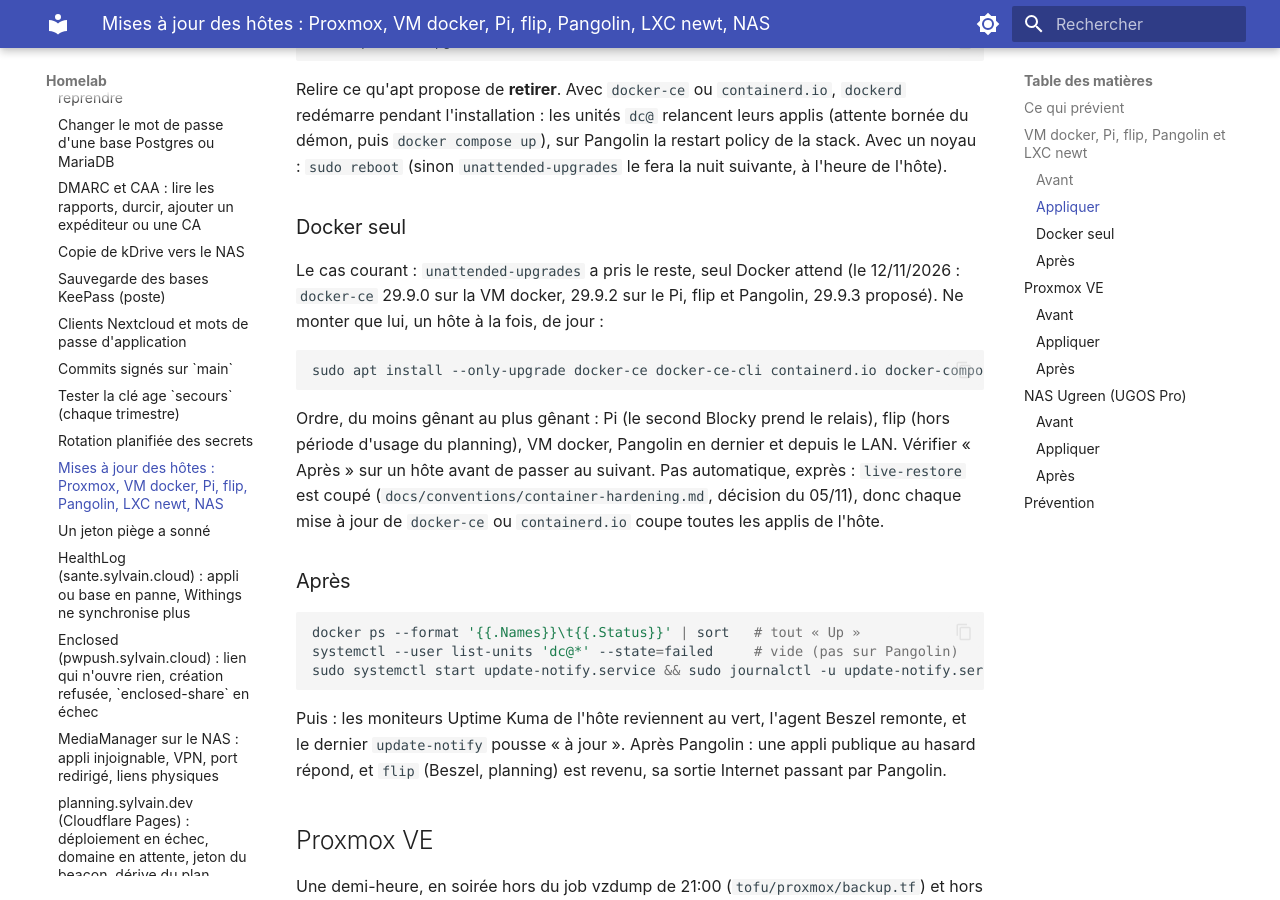
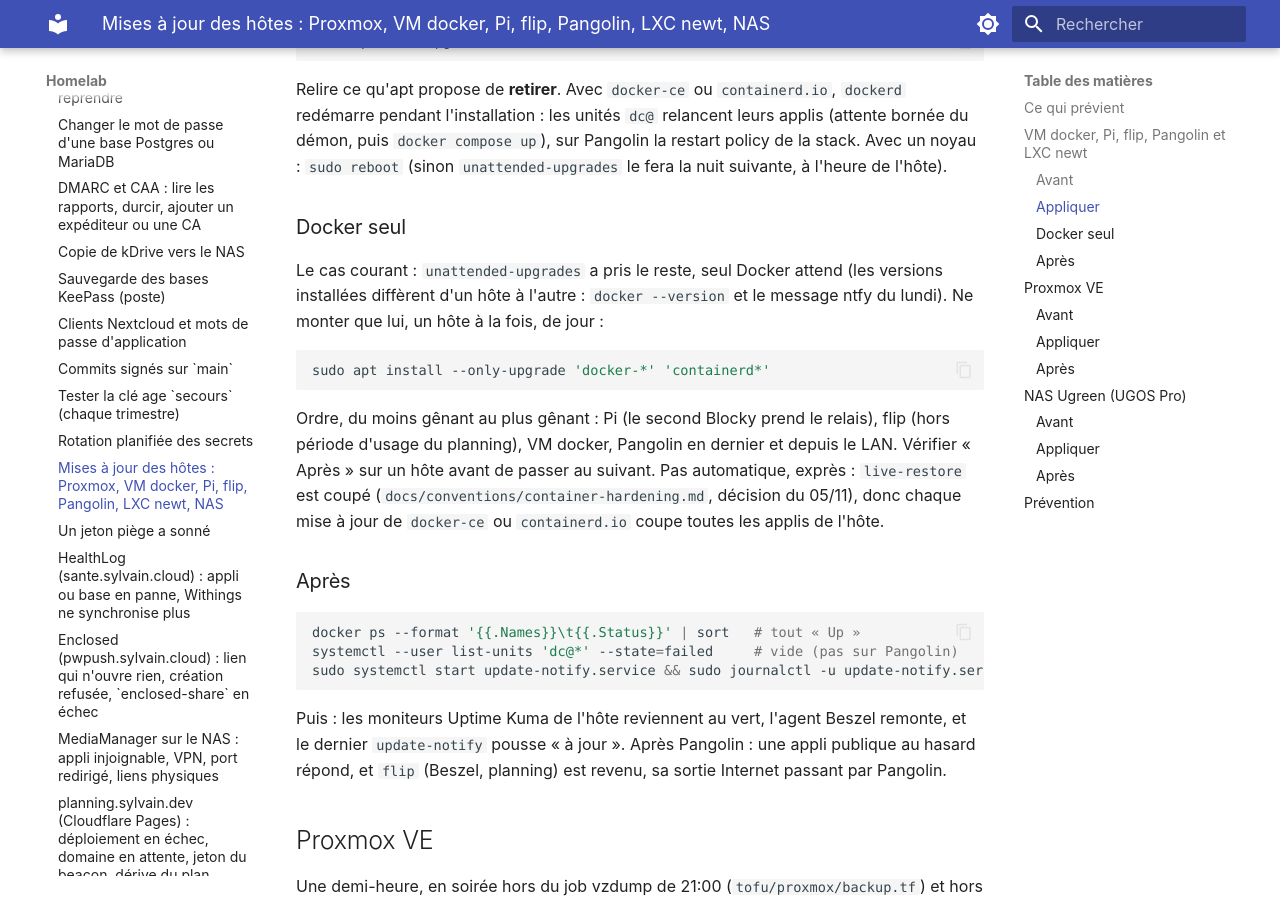
Before and after one commit to sylvainmetayer/homelab, an MkDocs documentation site: the page built from docs/runbooks/mises-a-jour-hotes.md, in a window 1280 px wide and 900 px high, scrolled down 2877 px. Built offline with MkDocs 1.6.1 and Material for MkDocs 9.7.7, drawn with Linux system fonts in a browser that asks for light colours.

Commit message:
docs(runbook): paquets Docker en glob, sans versions datées (revue)
Claude-Session: https://claude.ai/code/session_01EfxfYAbz2gwpFVQsyUyGKn

````diff
--- a/docs/runbooks/mises-a-jour-hotes.md
+++ b/docs/runbooks/mises-a-jour-hotes.md
@@ -124,12 +124,12 @@ l'heure de l'hôte).
 
 ### Docker seul
 
-Le cas courant : `unattended-upgrades` a pris le reste, seul Docker attend (le
-12/11/2026 : `docker-ce` 29.9.0 sur la VM docker, 29.9.2 sur le Pi, flip et
-Pangolin, 29.9.3 proposé). Ne monter que lui, un hôte à la fois, de jour :
+Le cas courant : `unattended-upgrades` a pris le reste, seul Docker attend (les
+versions installées diffèrent d'un hôte à l'autre : `docker --version` et le
+message ntfy du lundi). Ne monter que lui, un hôte à la fois, de jour :
 
 ```bash
-sudo apt install --only-upgrade docker-ce docker-ce-cli containerd.io docker-compose-plugin docker-buildx-plugin
+sudo apt install --only-upgrade 'docker-*' 'containerd*'
 ```
 
 Ordre, du moins gênant au plus gênant : Pi (le second Blocky prend le relais),
````
